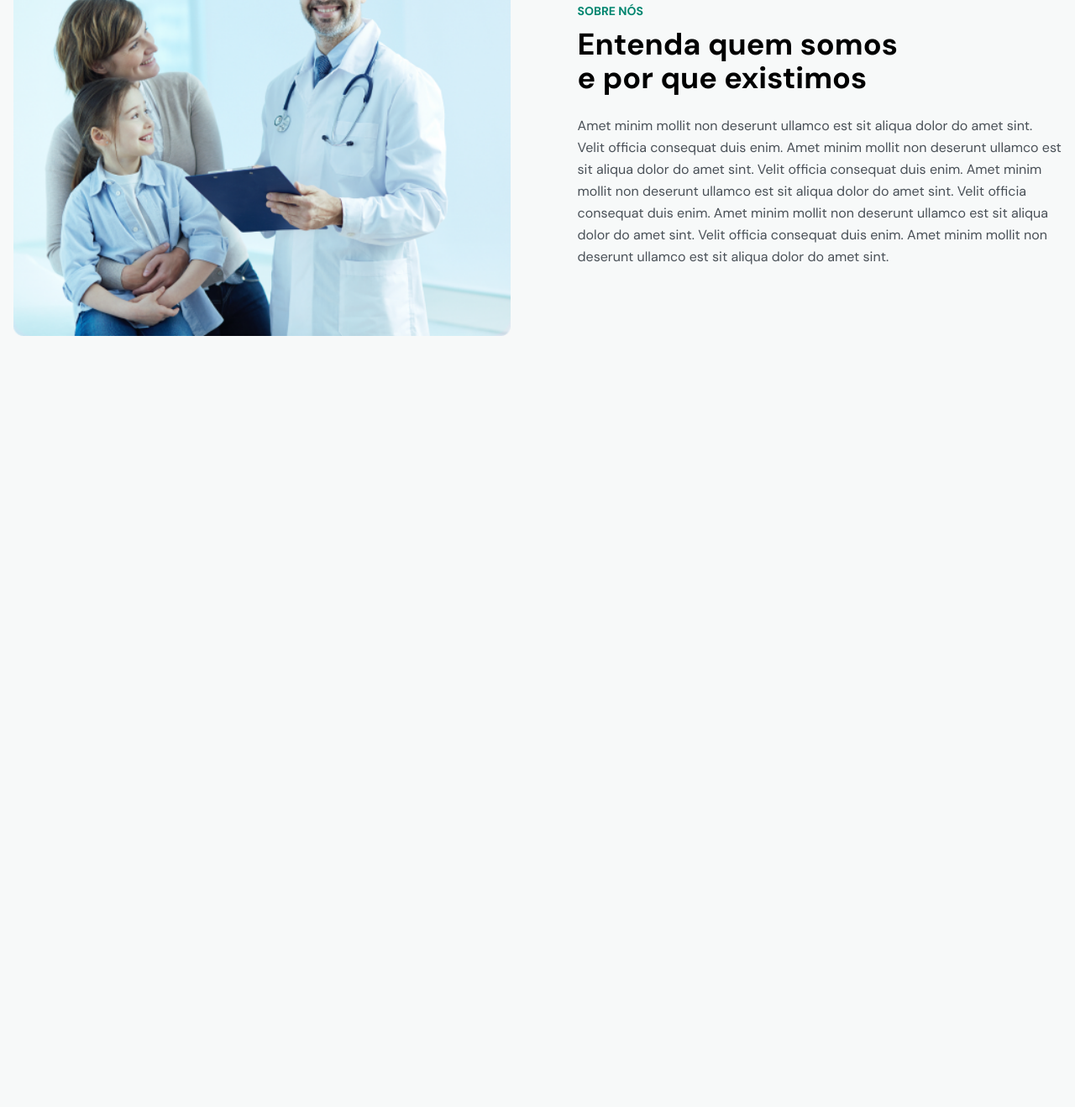
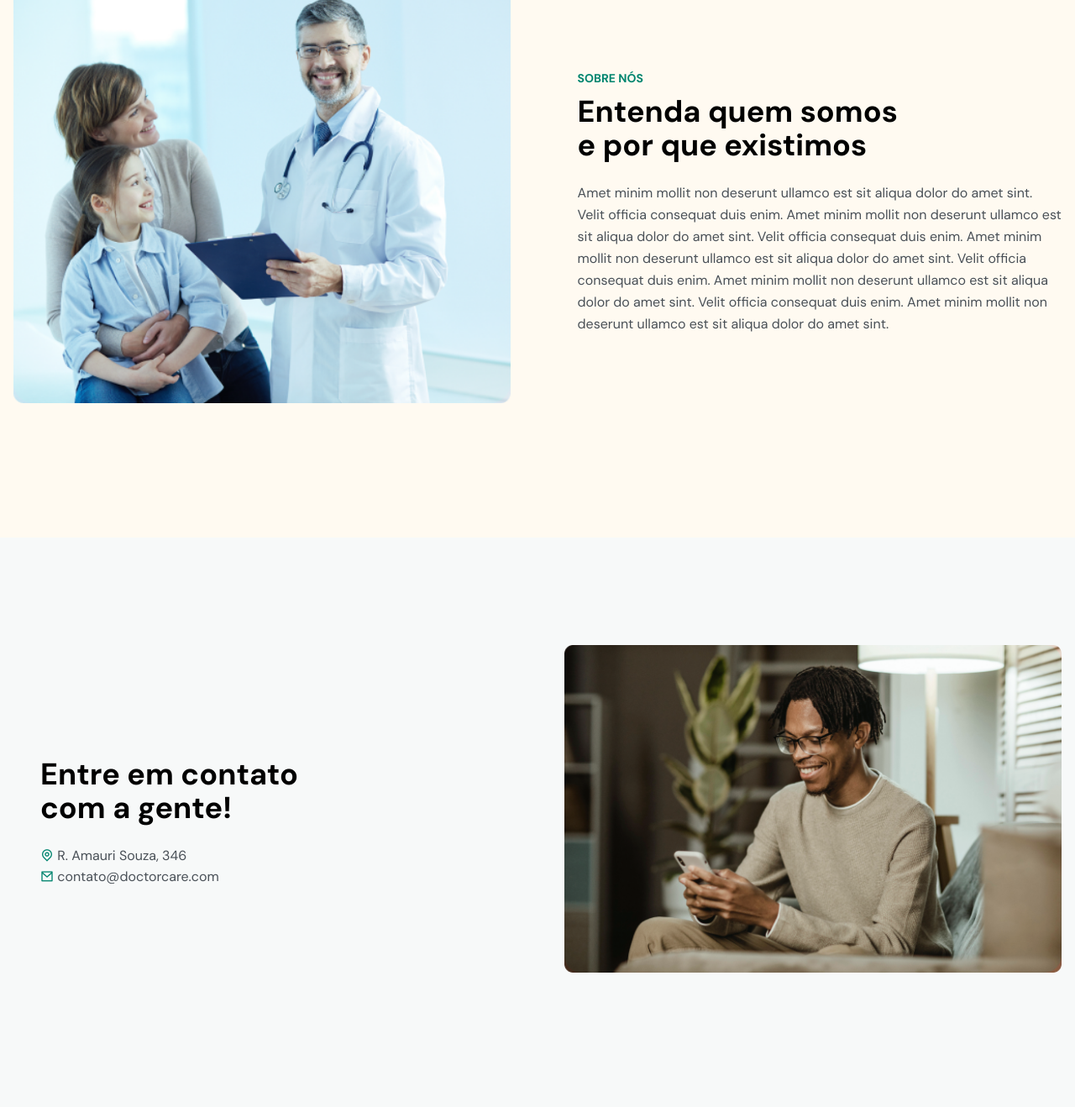
Before and after one commit to shohelranabadc/doctorCare-tailwind-project, a website: page index.html in a window 1280 px wide. Shown: the part 1914-3232 px from the top of the page at 84% size. Before the commit the page ends 2394 px from the top, so only its background shows below. Drawn offline with nearby package versions, Linux system fonts and the light colour scheme.

Commit message:
cantact section done

```diff
--- a/index.html
+++ b/index.html
@@ -128,7 +128,7 @@
 
 
   <!-- ABOUT SECTION START -->
-   <section>
+   <section class="py-12 md:py-20 bg-brand-beige">
     <div class="container max-w-screen-xl mx-auto py-12 px-4 flex flex-col md:flex-row items-center justify-between gap-12">
       <div class="w-full md:1/2 mb-8 md:mb:0 about-section">
         <img src="./src/assets/images/about.png" alt="" class="w-full h-auto rounded-lg">
@@ -143,6 +143,23 @@
   <!-- ABOUT SECTION END -->
 
 
+  <!-- CONTACT SECTION START -->
+   <section class="py-12 md:py-20">
+    <div class="container max-w-screen-xl mx-auto py-12 px-4 flex flex-col md:flex-row-reverse items-center justify-between gap-12">
+      <div class="w-full md:1/2 mb-8 md:mb:0 about-section">
+        <img src="./src/assets/images/contact.png" alt="" class="w-full h-auto rounded-lg">
+      </div>
+      <div class="w-full md:1/2 md:pl-8 about-section">
+
+        <h2 class="text-3xl md:text-4xl font-bold text-headline mb-6 md:w-2/3">Entre em contato com a gente!</h2>
+        <P class="text-secondary"> <i class="ri-map-pin-line text-primary"></i> R. Amauri Souza, 346</P>
+        <P class="text-secondary"> <i class="ri-mail-line text-primary"></i> contato@doctorcare.com</P>
+      </div>
+    </div>
+   </section>
+  <!-- CONTACT SECTION END -->
+
+
 
 
 
--- a/src/input.css
+++ b/src/input.css
@@ -8,6 +8,7 @@
     --color-green-light-02: #F7F9F9;
     --color-brand-beige: #FFFAF1;
     --color-brand-green-hover: #00453A;
+    --color-secondary: #495057;
 
     /* fonts */
     --font-primary: "DM Sans", "sans-serif";
```
Also changed, not shown: src/output.css.
